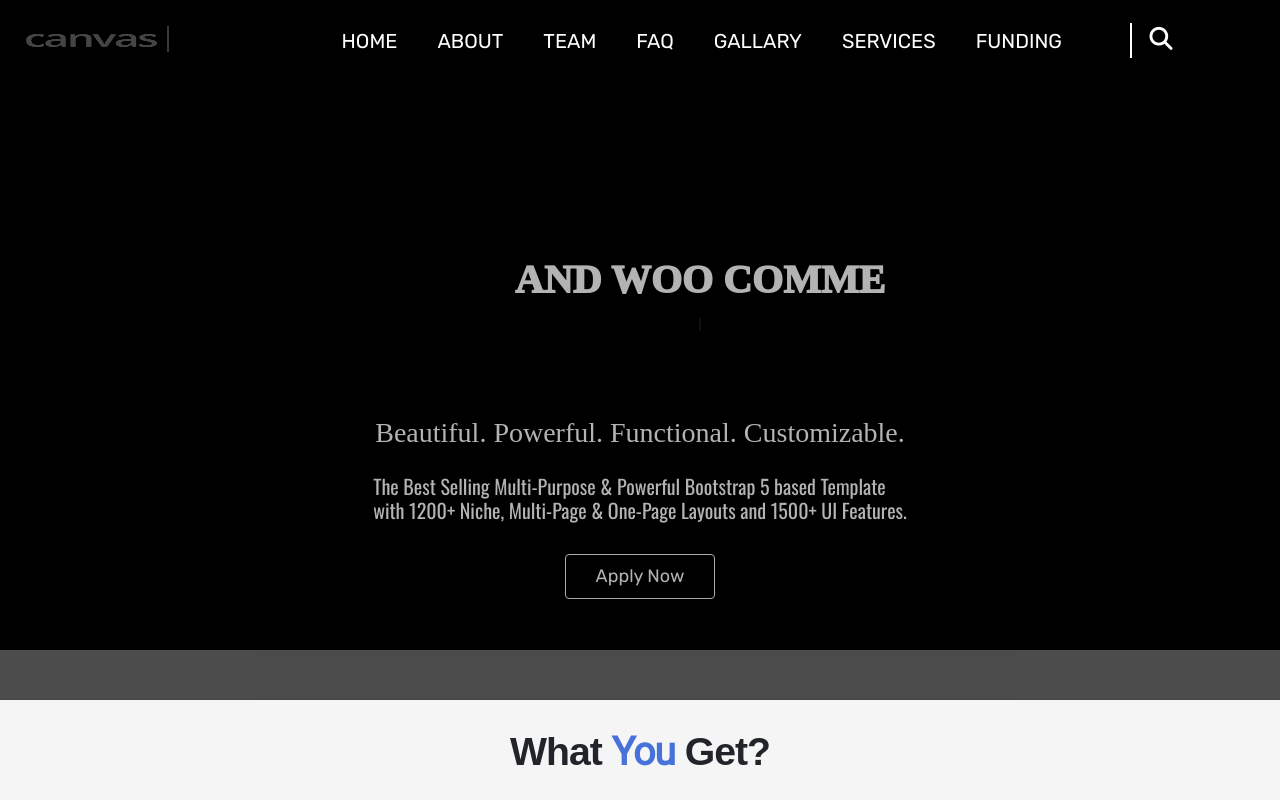
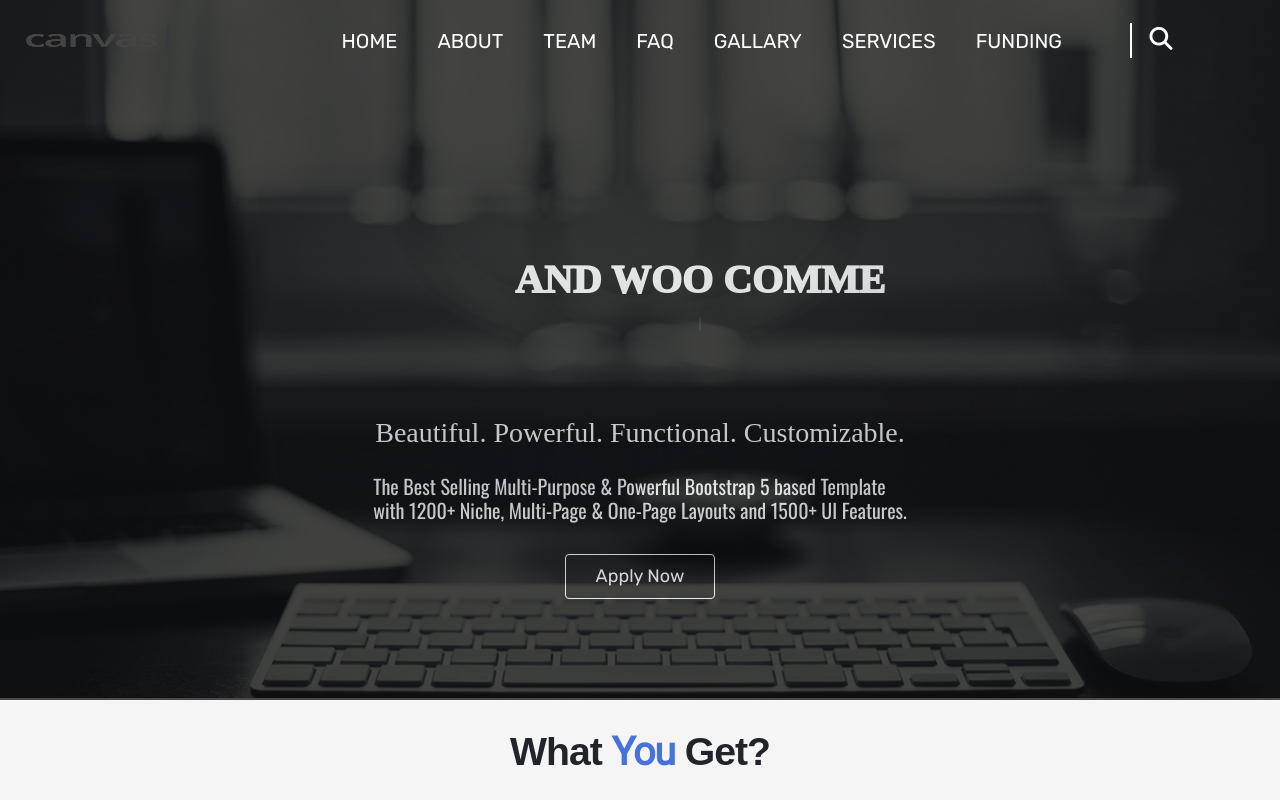
Before and after one commit to mihadkazi1/mihad-canvas-website, a plain HTML site: page index.html in a window 1280 px wide. Shown: the top 800 px of the page. Drawn offline with nearby package versions, Linux system fonts and the light colour scheme; a script that the page names is missing; a web font is replaced by a local one.

Commit message:
Update canvas.css

```diff
--- a/canvas.css
+++ b/canvas.css
@@ -67,7 +67,7 @@ body .btn-primary:hover{border-color:whitesmoke;color: black;}
 .bg span i{color: black;}
 .bg .search{border-color: black;}
 
-.img-slider{background:url(.img/i.jpg)
+.img-slider{background:url(../img/i.jpg)
 
   no-repeat  top center ;
   background-size: cover;
```
